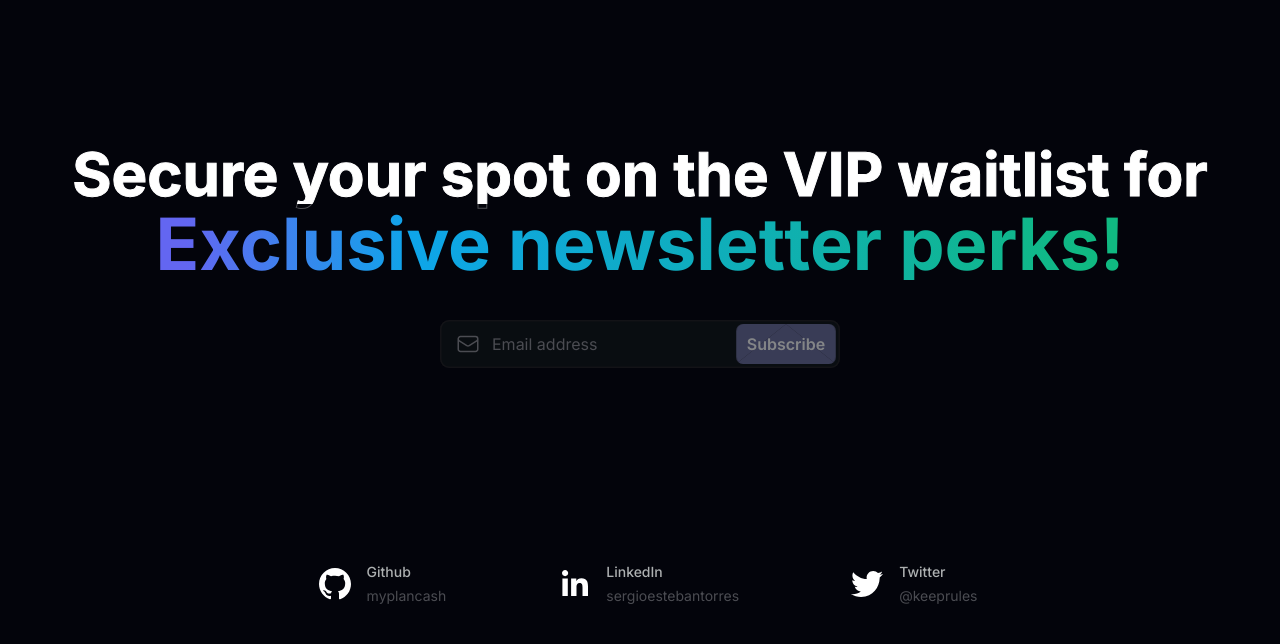
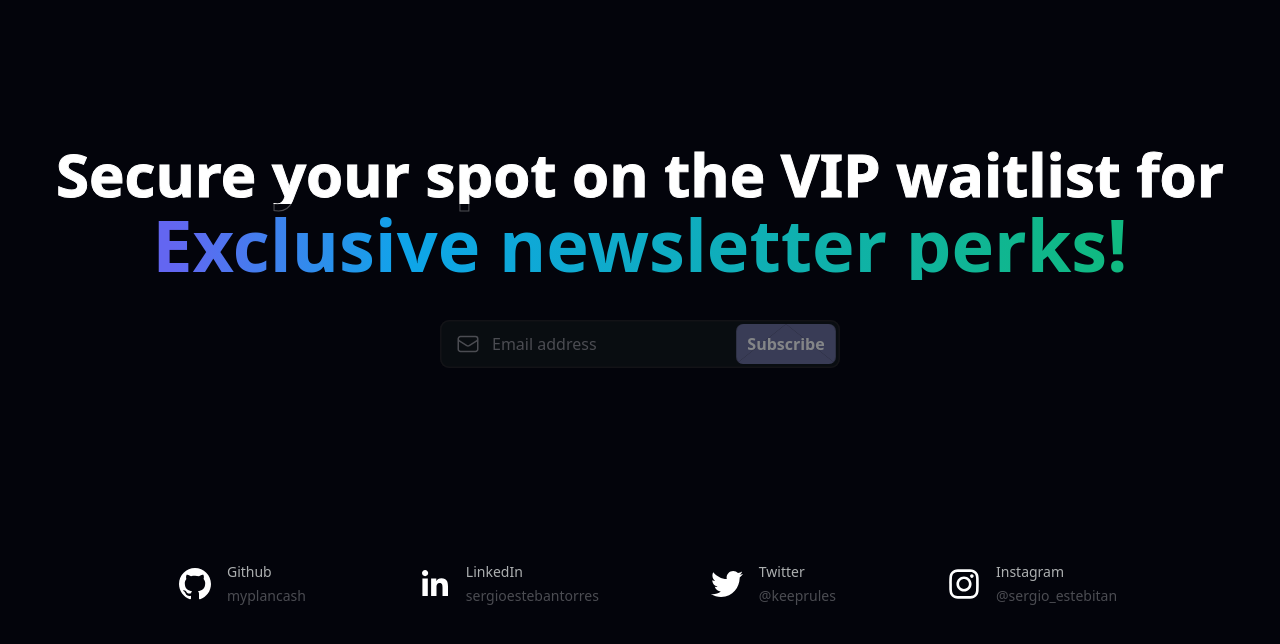
Before and after one commit to myplancash/newsletter-app, a Next.js app: page / in a window 1280 px wide. Shown: the top 644 px of the page. Built offline with nearby package versions, Linux system fonts and the light colour scheme.

Commit message:
implementation of metadata in your layout.tsx

```diff
--- a/app/layout.tsx
+++ b/app/layout.tsx
@@ -1,9 +1,14 @@
 import { metaData } from "@/constants";
-import { Inter } from "next/font/google";
+import { IBM_Plex_Sans } from "next/font/google";
 import "./globals.css";
 import { Metadata } from "next";
+import { cn } from "@/lib/utils";
 
-const inter = Inter({ subsets: ["latin"] });
+const IBMPlex = IBM_Plex_Sans({
+  subsets: ["latin"],
+  weight: ['400', '500', '600', '700'],
+  variable: '--font-ibm-plex'
+});
 
 export const metadata: Metadata = metaData;
 
@@ -14,7 +19,15 @@ export default function RootLayout({
 }) {
   return (
     <html lang="en">
-      <body className={inter.className}>{children}</body>
+      <head>
+        {/* Include meta tags from the metadata */}
+        <title>{metaData.title ? <>{metaData.title}</> : null}</title>
+        {metaData.description && <meta name="description" content={metaData.description} />}
+        {/* Include other meta tags as needed */}
+      </head>
+      <body className={cn("font-IBMPlex antialiased", IBMPlex.variable)}>
+        {children}
+      </body>
     </html>
   );
 }
--- a/components/Socials.tsx
+++ b/components/Socials.tsx
@@ -1,26 +1,50 @@
+"use client"
+import { useEffect, useState } from 'react';
 import { socials } from "@/constants";
 import { SocialIcon } from "react-social-icons";
 
 function Socials() {
+  const [isClient, setIsClient] = useState(false);
+
+  useEffect(() => {
+    setIsClient(true);
+  }, []);
+
   return (
     <div className="flex items-center justify-center sm:gap-x-4 mt-28 md:w-[400px]">
       {socials.map((social) => (
-        <div
-          key={social.id}
-          className="flex items-center justify-center flex-1 animate-fade-in-3 cursor-pointer group md:hover:shadow-outline-gray rounded-[9px] p-5 md:p-10 transition duration-200 ease-out"
-        >
+        <div key={social.id} className="group">
+          {isClient ? (
+            <a href={social.url} target="_blank" rel="noopener noreferrer" className="block">
+              <div className="flex items-center justify-center animate-fade-in-3 cursor-pointer md:hover:shadow-outline-gray rounded-[9px] p-5 md:p-10 transition duration-200 ease-out">
                 <SocialIcon
                   url={social.url}
+                  label="my Social Networks"
                   fgColor="#FFF"
                   bgColor="transparent"
                   className="!h-16 !w-16"
                 />
                 <div className="text-xs sm:text-sm space-y-1">
-            <p className="text-[#ADB0B1] group-hover:text-white transition font-medium">
-              {social.name}
-            </p>
+                  <p className="text-[#ADB0B1] group-hover:text-white transition font-medium">{social.name}</p>
                   <p className="text-[#4B4C52]">{social.handle}</p>
                 </div>
+              </div>
+            </a>
+          ) : (
+            <div className="flex items-center justify-center animate-fade-in-3 cursor-pointer md:hover:shadow-outline-gray rounded-[9px] p-5 md:p-10 transition duration-200 ease-out">
+              <SocialIcon
+                url={social.url}
+                label="my Social Networks"
+                fgColor="#FFF"
+                bgColor="transparent"
+                className="!h-16 !w-16"
+              />
+              <div className="text-xs sm:text-sm space-y-1">
+                <p className="text-[#ADB0B1] group-hover:text-white transition font-medium">{social.name}</p>
+                <p className="text-[#4B4C52]">{social.handle}</p>
+              </div>
+            </div>
+          )}
         </div>
       ))}
     </div>
--- a/constants.tsx
+++ b/constants.tsx
@@ -19,16 +19,25 @@ export const socials = [
     url: "https://twitter.com/keeprules",
     handle: "@keeprules",
   },
+  {
+    id: 4,
+    name: "Instagram",
+    url: "https://www.instagram.com/sergio_estebitan",
+    handle: "@sergio_estebitan",
+  },
 ];
 
+// Define your metadata constant
 const title = "Sergio Esteban Torres";
 const description =
   "Highly skilled Full-Stack Software Engineer 🧑🏻‍💻 adept at harnessing the latest advancements in technology to create groundbreaking solutions.";
-const image = "/assets/images/profile.png"
+const image = "/assets/images/profile.png";
+const keywords = ["software engineer", "full-stack developer", "technology", "web development"];
 
 export const metaData: Metadata = {
   title: title,
   description: description,
+  keywords: keywords.join(", "),
   openGraph: {
     title,
     description,
@@ -50,8 +59,8 @@ export const metaData: Metadata = {
     },
   },
   twitter: {
-    title: title,
-    description: description,
+    title,
+    description,
     card: "summary_large_image",
     images: [image],
     creator: "@keeprules",
--- /dev/null
+++ b/lib/utils.ts
@@ -0,0 +1,8 @@
+/* eslint-disable prefer-const */
+/* eslint-disable no-prototype-builtins */
+import { type ClassValue, clsx } from "clsx";
+import { twMerge } from "tailwind-merge";
+
+export function cn(...inputs: ClassValue[]) {
+  return twMerge(clsx(inputs));
+}
--- a/package.json
+++ b/package.json
@@ -11,12 +11,14 @@
   "dependencies": {
     "@heroicons/react": "^2.1.1",
     "@mailchimp/mailchimp_marketing": "^3.0.80",
+    "clsx": "^2.1.0",
     "gsap": "^3.12.5",
     "heroicons": "^2.1.3",
     "next": "14.1.4",
     "react": "^18",
     "react-dom": "^18",
-    "react-social-icons": "^6.15.0"
+    "react-social-icons": "^6.15.0",
+    "tailwind-merge": "^2.2.2"
   },
   "devDependencies": {
     "@types/mailchimp__mailchimp_marketing": "^3.0.19",
--- a/tailwind.config.ts
+++ b/tailwind.config.ts
@@ -1,4 +1,4 @@
-/** @type {import('tailwindcss').Config} */
+
 module.exports = {
   content: [
     "./pages/**/*.{js,ts,jsx,tsx,mdx}",
```
Also changed, not shown: types.d.ts (added, +51 -0 lines), 1 other file (tests, documents, lock files or other folders). Lines whose indentation alone changed are shown as unchanged.
